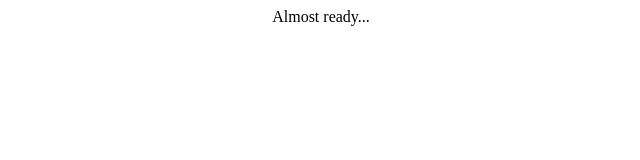
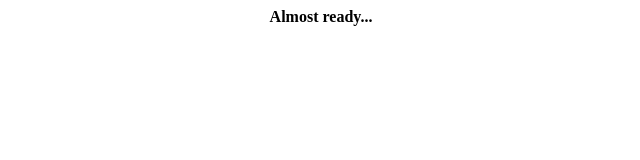
Before and after one commit to bhimsen01/BhimsenPortfolio, a plain HTML site: page index.html in a window 1280 px wide. Shown: the full height of the page, 319-959 px from the left. Drawn offline with Linux system fonts and the light colour scheme.

Commit message:
Update index.html

```diff
--- a/index.html
+++ b/index.html
@@ -2,6 +2,6 @@
 <html>
 <head>
 <body>
-  <center> Almost ready...</center>
+  <center><b> Almost ready...</b></center>
 </body>
 </html>
```
